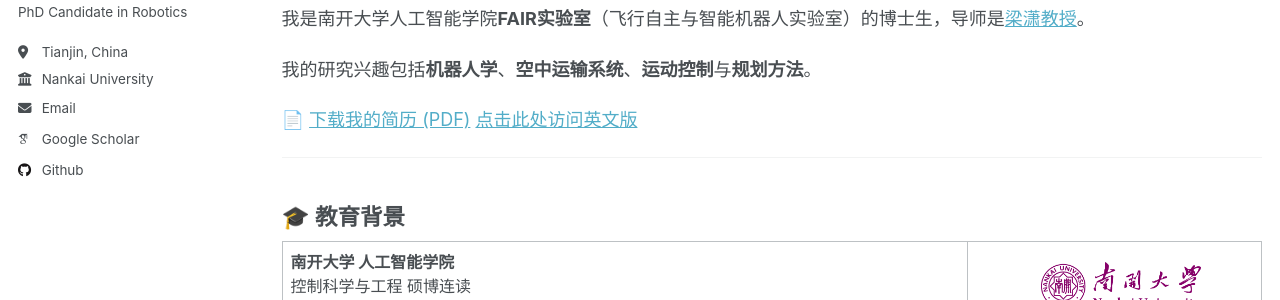
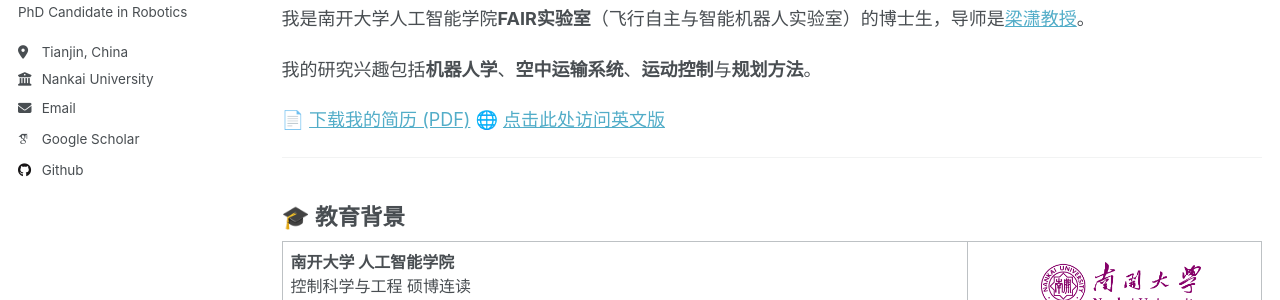
Before and after one commit to wangy1893/wangy1893.github.io, a Jekyll site: the page built from _pages/chinese.md, in a window 1280 px wide and 900 px high. Shown: the part 280-580 px from the top of the window. Built offline with Jekyll 4.4.1, drawn with Linux system fonts in a browser that asks for light colours; some web fonts are replaced; comment, search, counter and statistics services are not loaded.

```diff
--- a/_pages/chinese.md
+++ b/_pages/chinese.md
@@ -14,7 +14,7 @@ author_profile: true
 我的研究兴趣包括**机器人学**、**空中运输系统**、**运动控制**与**规划方法**。
 
 
-📄 [下载我的简历 (PDF)](/CV/于海-中文简历.pdf)    [点击此处访问英文版](/about)
+📄 [下载我的简历 (PDF)](/CV/于海-中文简历.pdf)   🌐 [点击此处访问英文版](/about)
 
 
 ---
```
